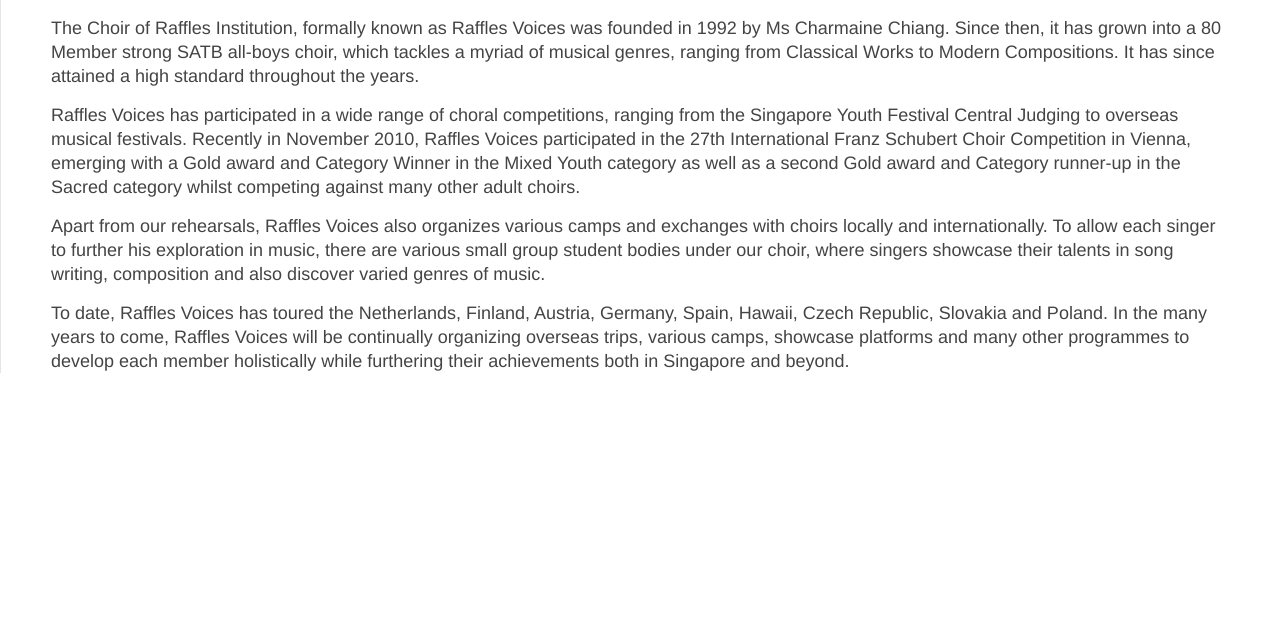
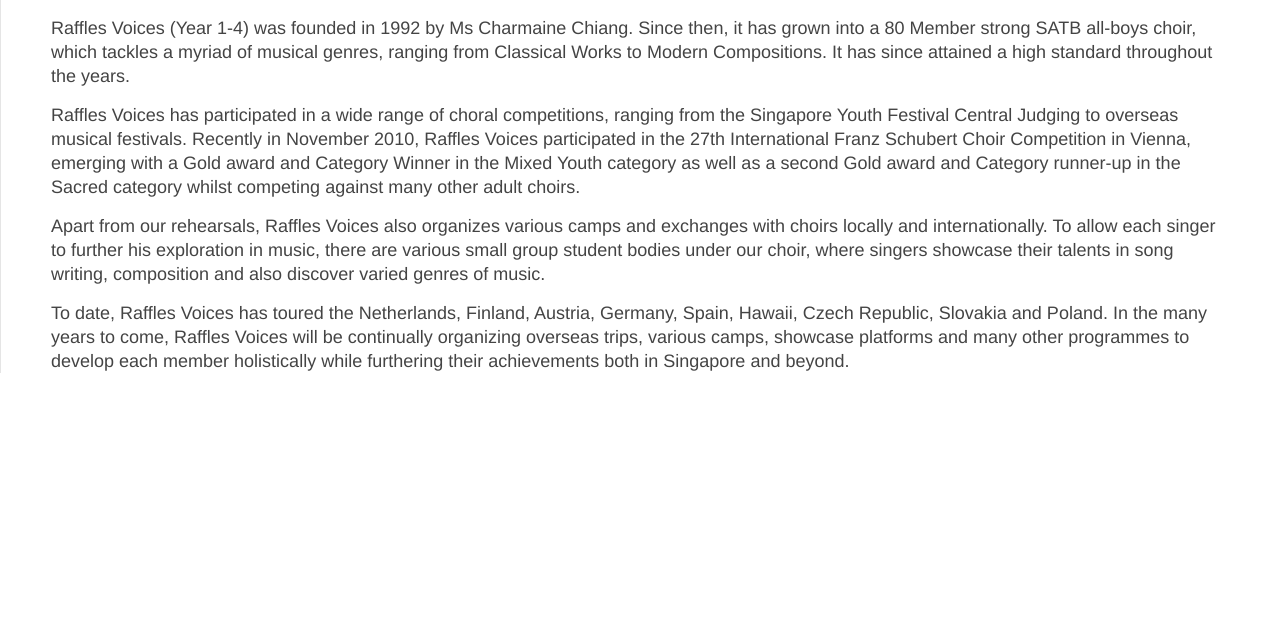
Before and after one commit to AnethemaX/CEP2014, a plain HTML site: page about.html in a window 1280 px wide. Shown: the part 166-800 px from the top of the page. Drawn offline with nearby package versions, Linux system fonts and the light colour scheme.

Commit message:
about.html

```diff
--- a/about.html
+++ b/about.html
@@ -41,7 +41,7 @@
         </nav>
 		<div class="tm-main">
 	        <h1 class="page-header">About Raffles Voices</h1>
-	    	<p class="uk-text-large">The Choir of Raffles Institution, formally known as Raffles Voices was founded in 1992 by Ms Charmaine Chiang. Since then, it has grown into a 80 Member strong SATB all-boys choir, which tackles a myriad of musical genres, ranging from Classical Works to Modern Compositions. It has since attained a high standard throughout the years.</p>
+	    	<p class="uk-text-large">Raffles Voices (Year 1-4) was founded in 1992 by Ms Charmaine Chiang. Since then, it has grown into a 80 Member strong SATB all-boys choir, which tackles a myriad of musical genres, ranging from Classical Works to Modern Compositions. It has since attained a high standard throughout the years.</p>
 			<p class="uk-text-large">Raffles Voices has participated in a wide range of choral competitions, ranging from the Singapore Youth Festival Central Judging to overseas musical festivals. Recently in November 2010, Raffles Voices participated in the 27th International Franz Schubert Choir Competition in Vienna, emerging with a Gold award and Category Winner in the Mixed Youth category as well as a second Gold award and Category runner-up in the Sacred category whilst competing against many other adult choirs.</p>
 			<p class="uk-text-large">Apart from our rehearsals, Raffles Voices also organizes various camps and exchanges with choirs locally and internationally. To allow each singer to further his exploration in music, there are various small group student bodies under our choir, where singers showcase their talents in song writing, composition and also discover varied genres of music.</p>
 			<p class="uk-text-large">To date, Raffles Voices has toured the Netherlands, Finland, Austria, Germany, Spain, Hawaii, Czech Republic, Slovakia and Poland. In the many years to come, Raffles Voices will be continually organizing overseas trips, various camps, showcase platforms and many other programmes to develop each member holistically while furthering their achievements both in Singapore and beyond.</p>
```
